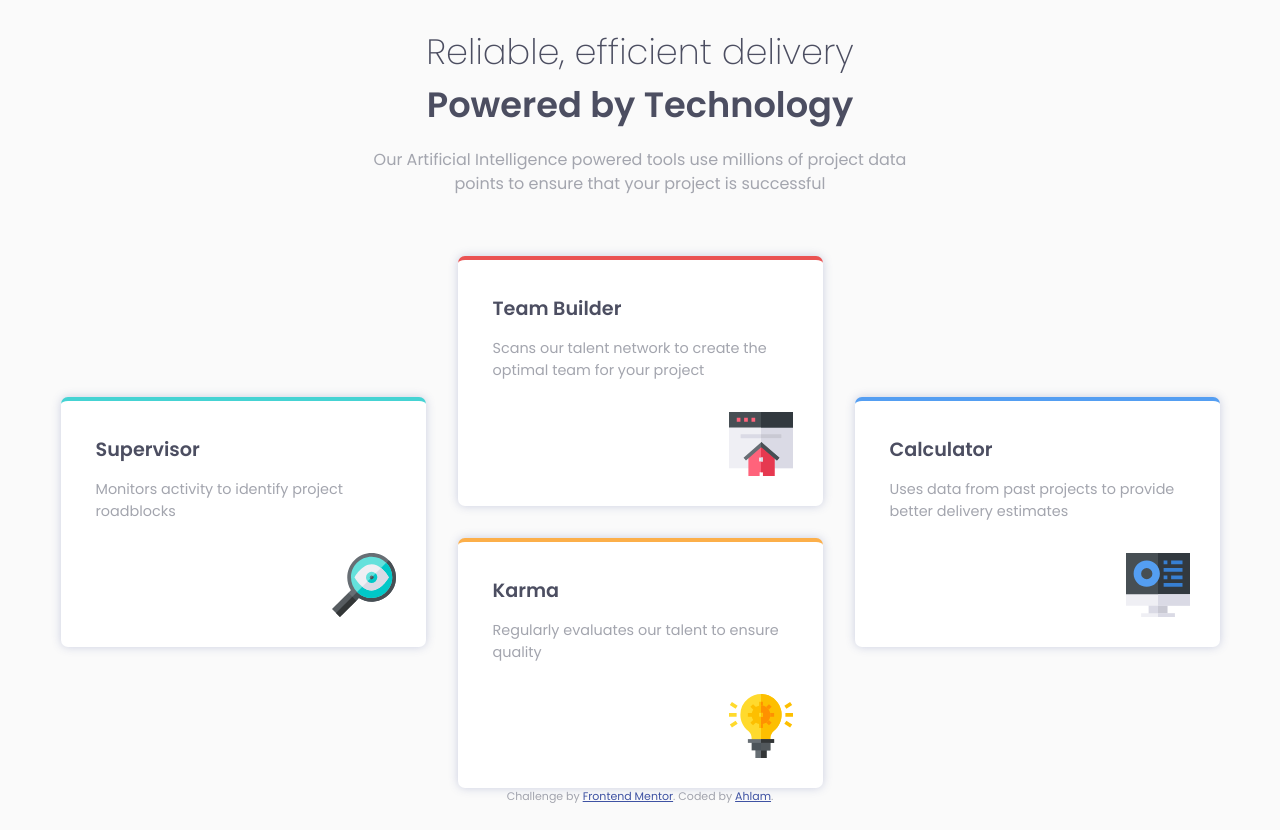
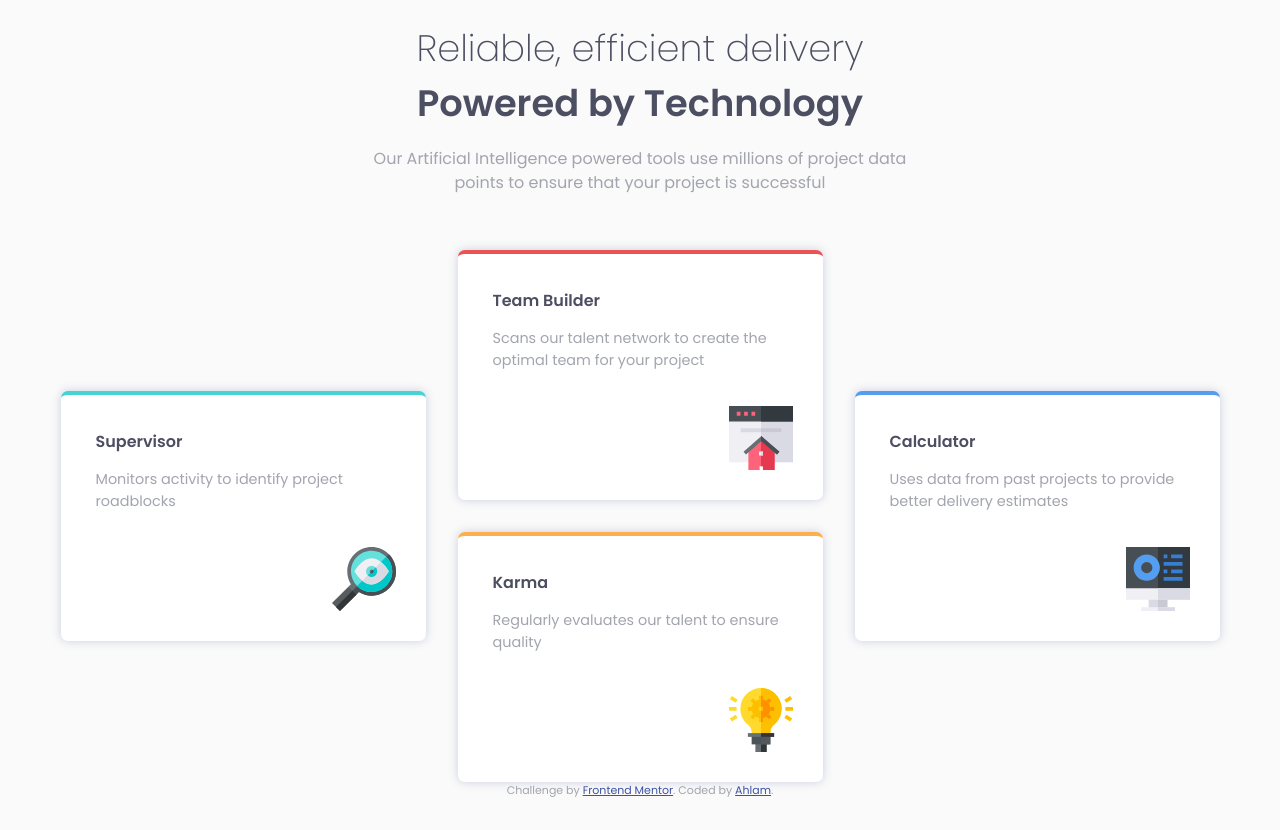
Before and after one commit to AhlamAb22/Four-card-feature-section, a plain HTML site: page index.html in a window 1280 px wide. Drawn offline with Linux system fonts and the light colour scheme.

Commit message:
Update style.css

```diff
--- a/style.css
+++ b/style.css
@@ -1,3 +1,4 @@
+
 /* CSS reset */
 /* Box sizing rules */
 *,
@@ -104,7 +105,7 @@ display: flex;
 flex-direction: column;
 align-items: center;
 justify-content: center;
-margin: 15px;
+margin: 10px;
 text-align: center;
 font-family: var(--body-font);
 color: var(--Grayish-Blue);
@@ -112,10 +113,10 @@ background-color: var(--Very-Light-Gray);
 }
 
 .intro{
-  max-width: 320px;
+  max-width: 20rem;
   display: grid;
   gap: 1rem;
-  margin: 0px auto 50px;
+  margin: 0px auto 55px;
 }
 
 .heading{
@@ -160,7 +161,7 @@ justify-content: center;
   padding: 35px;
   border-radius: 7px;
   text-align: left;
-  min-height: 230px;
+  min-height: 14.375rem;
 }
 
 img{
@@ -192,25 +193,23 @@ img{
   .card-container {
     display: grid;
     grid-template-columns: repeat(3, 1fr);
-    margin-top: 5px;
   }
 
   .intro{
-    max-width: 535px;
-    margin: 0px auto 60px;
+    max-width: 33.438rem;
   }
 
   .heading{
-    font-size: 2.2rem;
+    font-size: 2.3rem;
   }
 
   .card {
-   min-height: 250px;
-   max-width: 365px;
+   min-height: 15.625rem;
+   max-width: 22.813rem;
   }
 
-   .Card-title{
-    font-size: 1.2rem;
+  .Card-title{
+    font-size: 1rem;
   }
 
 }
```
